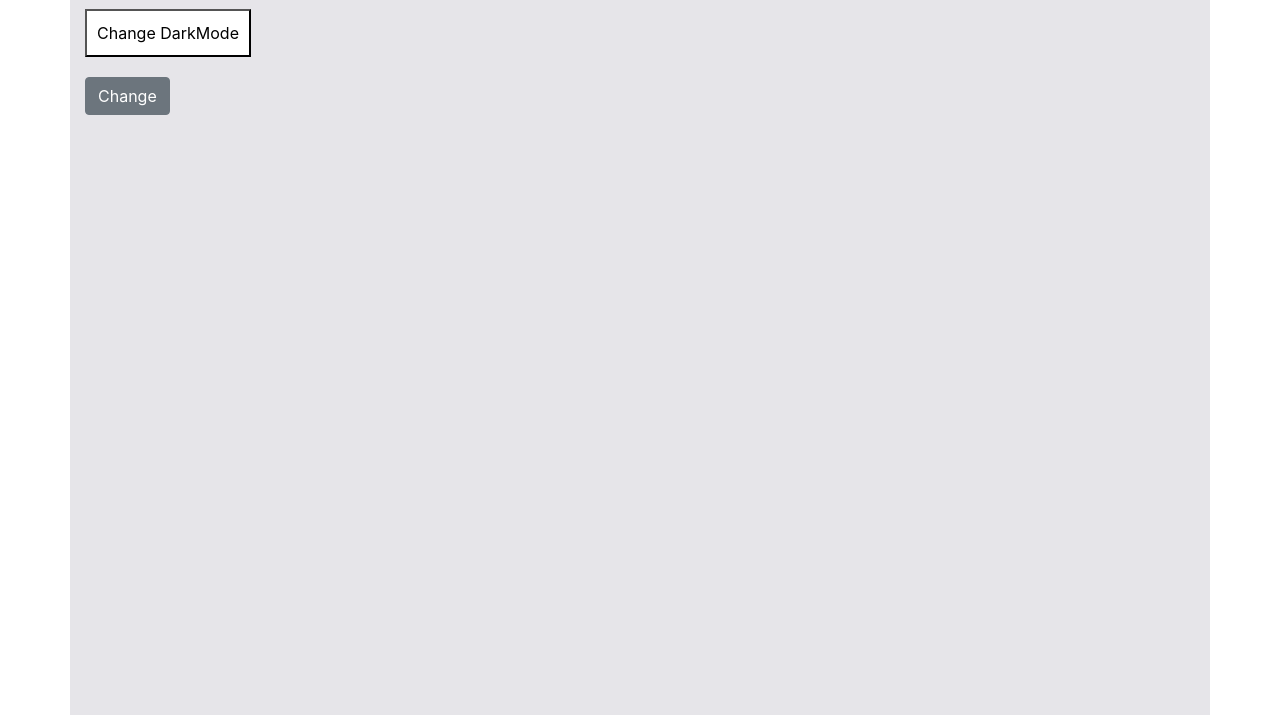
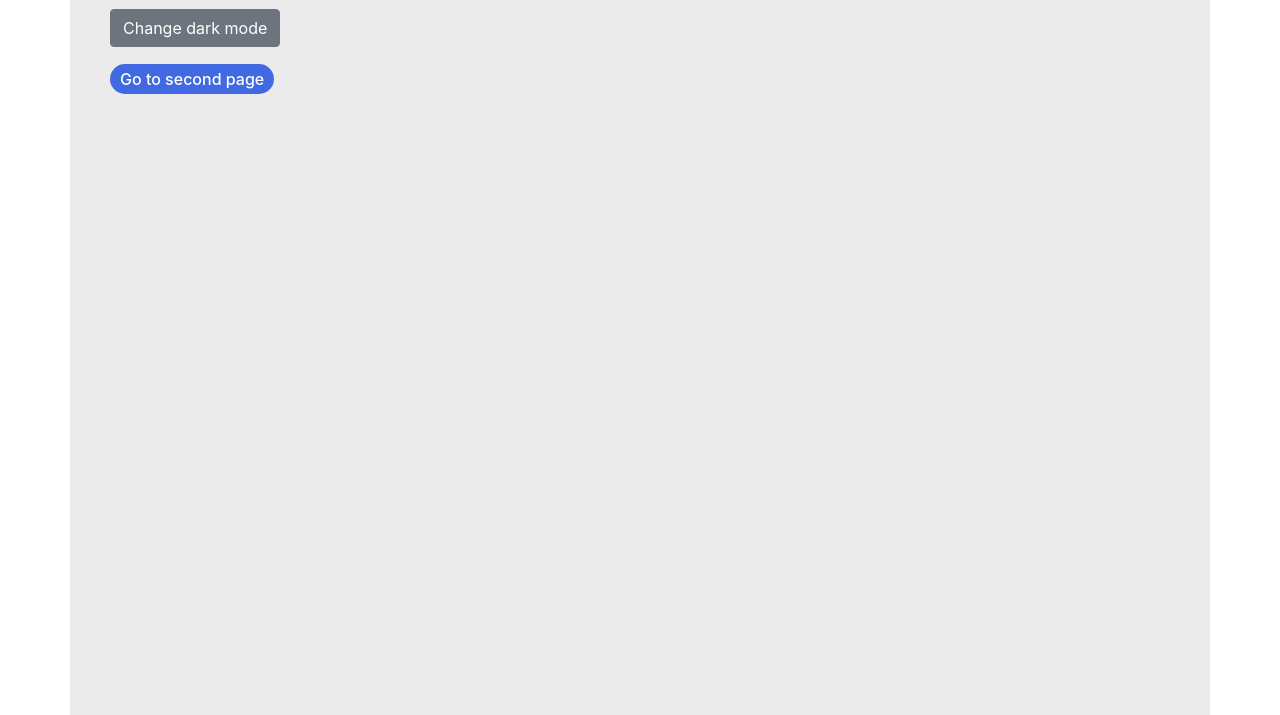
Before and after one commit to jotyx/gatsby-site, a Gatsby site: page / in a window 1280 px wide. Shown: the part 85-800 px from the top of the page. Built offline with nearby package versions, Linux system fonts and the light colour scheme; Gatsby itself is replaced by a stand-in of ours.

Commit message:
add components

```diff
--- /dev/null
+++ b/src/components/BackgroundBox.js
@@ -0,0 +1,31 @@
+import React from "react";
+import PropTypes from "prop-types";
+import classnames from "classnames";
+
+import style from "./BackgroundBox.module.scss";
+
+export const BackgroundBox = ({children, color, flex, fullHeight}) => (
+    <div
+        className={classnames(
+            {
+                [style.flex]: flex,
+                [style.fullHeight]: fullHeight,
+            },
+        )}
+        style={{backgroundColor: color}}
+    >
+        {children}
+    </div>
+);
+
+BackgroundBox.propTypes = {
+    children: PropTypes.node.isRequired,
+    color: PropTypes.string.isRequired,
+    flex: PropTypes.bool,
+    fullHeight: PropTypes.bool,
+};
+
+BackgroundBox.defaultProps = {
+    flex: false,
+    fullHeight: false,
+};
--- /dev/null
+++ b/src/components/BackgroundBox.module.scss
@@ -0,0 +1,9 @@
+@import "../styles/index";
+
+.flex {
+  flex: 1;
+}
+
+.fullHeight {
+  height: 100%;
+}
--- a/src/components/Button.js
+++ b/src/components/Button.js
@@ -23,5 +23,6 @@ Button.propTypes = {
 
 Button.defaultProps = {
     disabled: false,
+    /** bootstrap variant */
     type: "primary",
 };
--- /dev/null
+++ b/src/components/Link.js
@@ -0,0 +1,35 @@
+import React from "react";
+import PropTypes from "prop-types";
+import {Link as GatsbyLink} from "gatsby";
+
+import style from "./Link.module.scss";
+
+export const Link = ({name, to, local}) => (
+    <>
+        {local ? (
+            <div>
+                <GatsbyLink
+                    to={to}
+                    className={style.link}
+                    activeClassName={style.activeLink}
+                >
+                    {name}
+                </GatsbyLink>
+            </div>
+        ) : (
+            <div>
+                <a href={to} className={style.link}>{name}</a>
+            </div>
+        )}
+    </>
+);
+
+Link.propTypes = {
+    name: PropTypes.string.isRequired,
+    to: PropTypes.string.isRequired,
+    local: PropTypes.bool,
+};
+
+Link.defaultProps = {
+    local: true,
+};
--- /dev/null
+++ b/src/components/Link.module.scss
@@ -0,0 +1,15 @@
+@import "../styles/index";
+
+.link {
+  font-weight: 500;
+  color: white;
+  background-color: royalblue;
+  padding: 5px 10px;
+  border-radius: 20px;
+}
+
+.link:hover {
+  background-color: #466fff;
+  color: #d0d0d0;
+  text-decoration: none;
+}
--- a/src/components/MainLayout.module.scss
+++ b/src/components/MainLayout.module.scss
@@ -21,6 +21,4 @@
   @media(min-width: $screen-xl-min) {
     width: $container-xl-width;
   }
-
-  background-color: $color-grey;
 }
--- a/src/components/index.js
+++ b/src/components/index.js
@@ -4,3 +4,5 @@ export {MarginLayout} from "./MarginLayout";
 export {Seo} from "./Seo";
 export {VerticalSpace} from "./VerticalSpace";
 export {Button} from "./Button";
+export {BackgroundBox} from "./BackgroundBox";
+export {Link} from "./Link";
--- a/src/pages/index.js
+++ b/src/pages/index.js
@@ -1,9 +1,17 @@
 import React from "react";
 import {connect} from "react-redux";
 import PropTypes from "prop-types";
-import {Link} from "gatsby";
 
-import {MainLayout, Text, MarginLayout, Seo, VerticalSpace, Button} from "components";
+import {
+    MainLayout,
+    MarginLayout,
+    VerticalSpace,
+    BackgroundBox,
+    Text,
+    Seo,
+    Button,
+    Link,
+} from "components";
 
 import {toggleDarkMode} from "../state/actions";
 import {getIsDarkMode} from "../state/selectors";
@@ -11,27 +19,16 @@ import {getIsDarkMode} from "../state/selectors";
 const IndexPage = ({isDarkMode, toggleMode}) => (
     <MainLayout>
         <Seo title="Home" />
-        <MarginLayout>
-            <VerticalSpace />
-
-            <Text value="content" bold fontSize={Text.SIZE.SIZE_36} paragraphs />
-
-            <VerticalSpace />
-
-            <button
-                onClick={toggleMode}
-                type="button"
-                style={isDarkMode ? {backgroundColor: "black", color: "white", padding: "10px"} : {backgroundColor: "white", padding: "10px"}}
-            >
-                Change DarkMode
-            </button>
-
-            <VerticalSpace />
-
-            <Button name="Change" onClick={toggleMode} type="secondary" />
-
-            {/* <Link to="/secondPage/">Go to second page</Link> */}
-        </MarginLayout>
+        <BackgroundBox color={isDarkMode ? "#242424" : "#ebebeb"} fullHeight>
+            <MarginLayout size={MarginLayout.SIZES.MEDIUM}>
+                <VerticalSpace />
+                <Text value="content" bold fontSize={Text.SIZE.SIZE_36} paragraphs color="#FFFFFF" />
+                <VerticalSpace />
+                <Button name="Change dark mode" onClick={toggleMode} type="secondary" />
+                <VerticalSpace />
+                <Link to="/secondPage/" name="Go to second page" />
+            </MarginLayout>
+        </BackgroundBox>
     </MainLayout>
 );
 
```
Also changed, not shown: src/pages/secondPage.js (+5 -5 lines), src/pages/routes.js (deleted).
